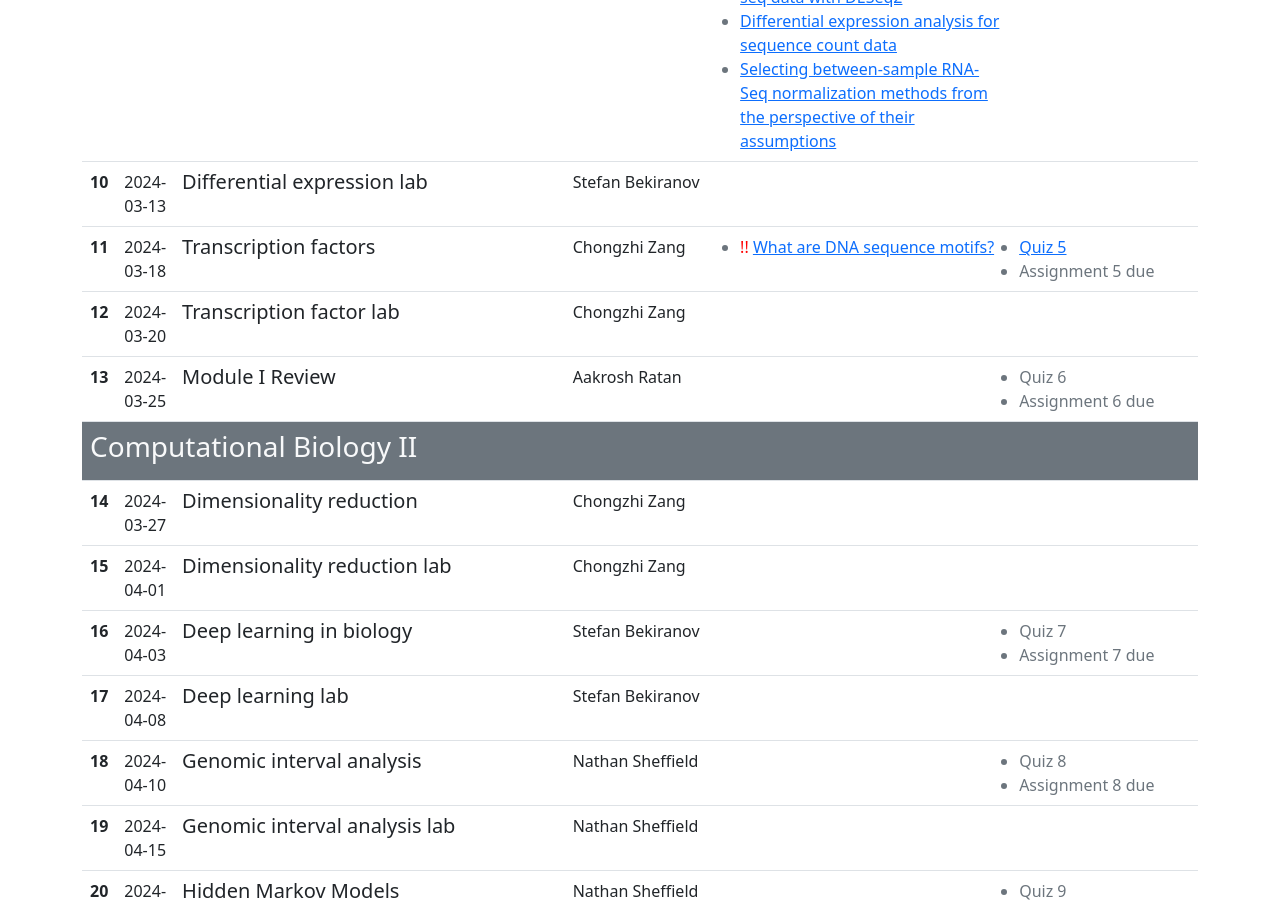
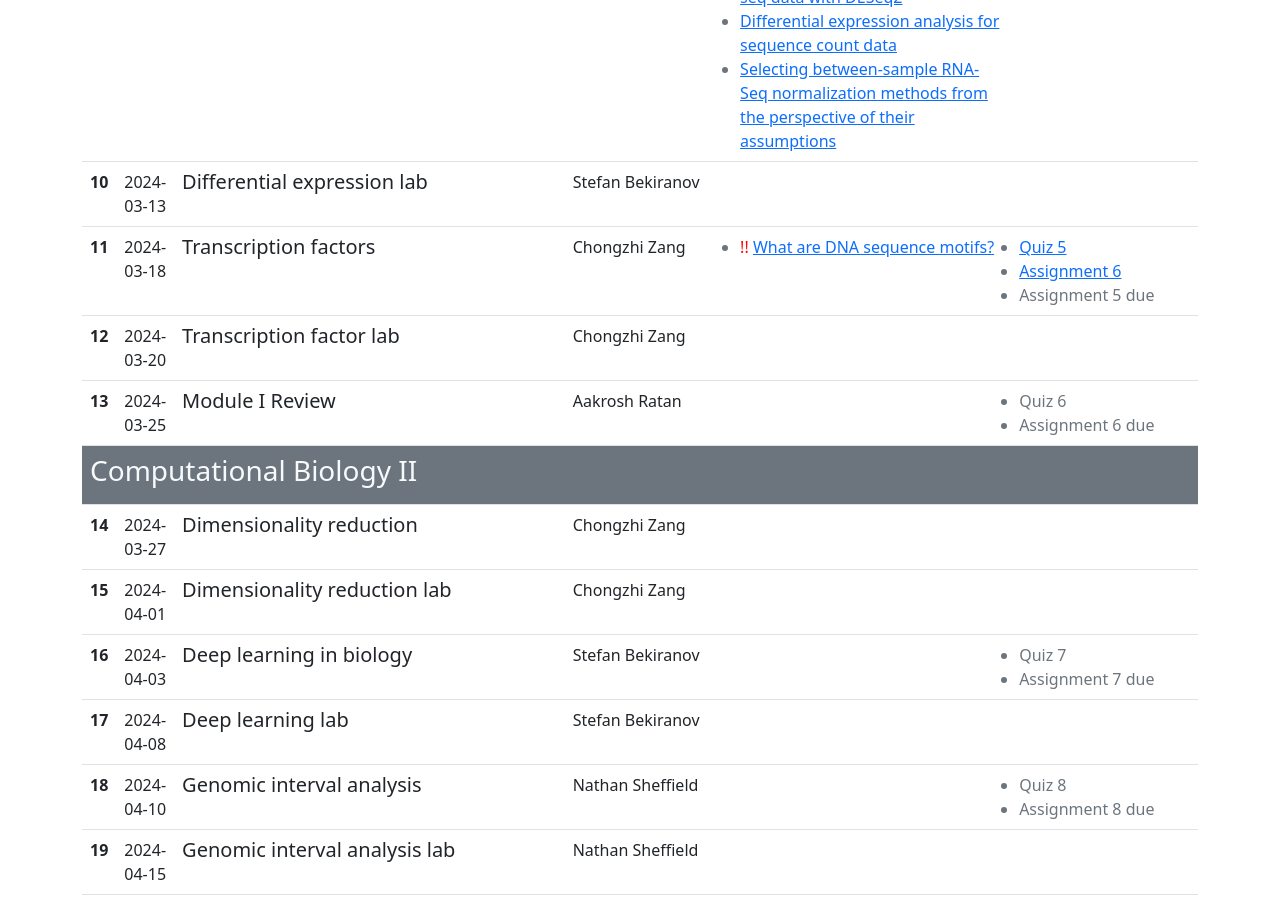
Before and after one commit to uvacobi/compbio2025, a Jekyll site: the page built from index.md, in a window 1280 px wide and 900 px high, scrolled down 2085 px. Built offline with Jekyll 4.4.1, drawn with Linux system fonts in a browser that asks for light colours.

Commit message:
Update lectures.yaml

```diff
--- a/_data/lectures.yaml
+++ b/_data/lectures.yaml
@@ -179,6 +179,8 @@
     assignments:
       - title: Quiz 5
         url: https://forms.gle/WoShFjywgYCNRr1g9
+      - title: Assignment 6
+        url: resources/Assignment 6.pdf
       - title: Assignment 5 due
   - lecture_number: 12
     date: 2024-03-20
```
